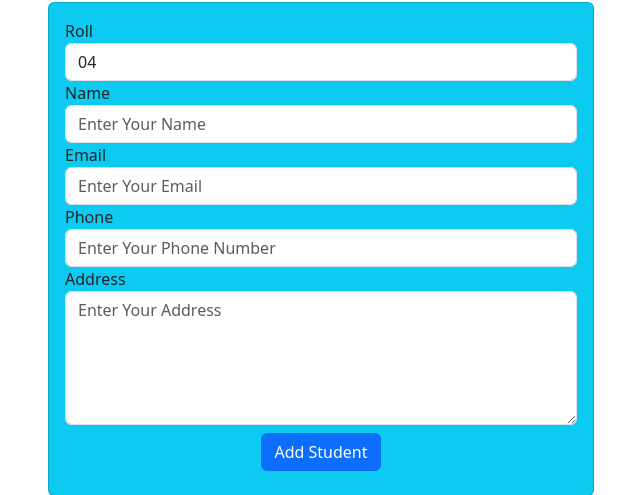
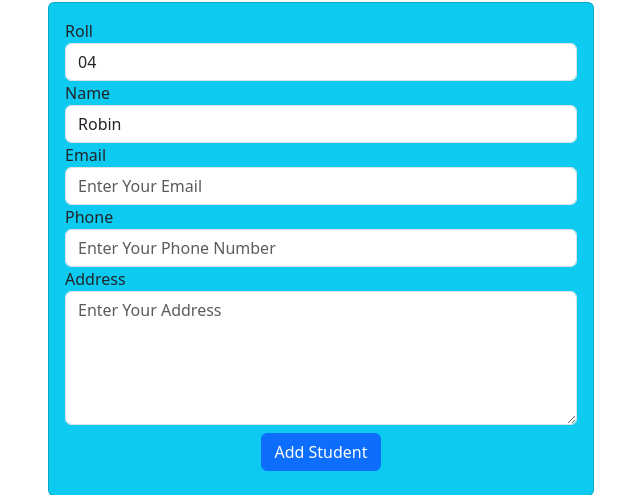
Before and after one commit to devsharifmahmud/std_manage, a Django app: page /std/update-std/04 in a window 1280 px wide. Shown: the part 126-621 px from the top of the page, without its empty margins (319-959 px from the left). Run offline with Django 5.2, Linux system fonts and the light colour scheme; data comes from the database, SQL or seed files in the repository.

Commit message:
Update code

```diff
--- a/templates/std/std_update.html
+++ b/templates/std/std_update.html
@@ -23,7 +23,7 @@
                         </div>
                         <div class="md-3">
                             <label for="name">Name</label>
-                            <input type="text" id="name" name="name" class="form-control" placeholder="Enter Your Name" required>
+                            <input type="text" id="name" name="name" class="form-control" placeholder="Enter Your Name" required value="{{std.name}}">
                         </div>
                         <div class="md-3">
                             <label for="email">Email</label>
```
